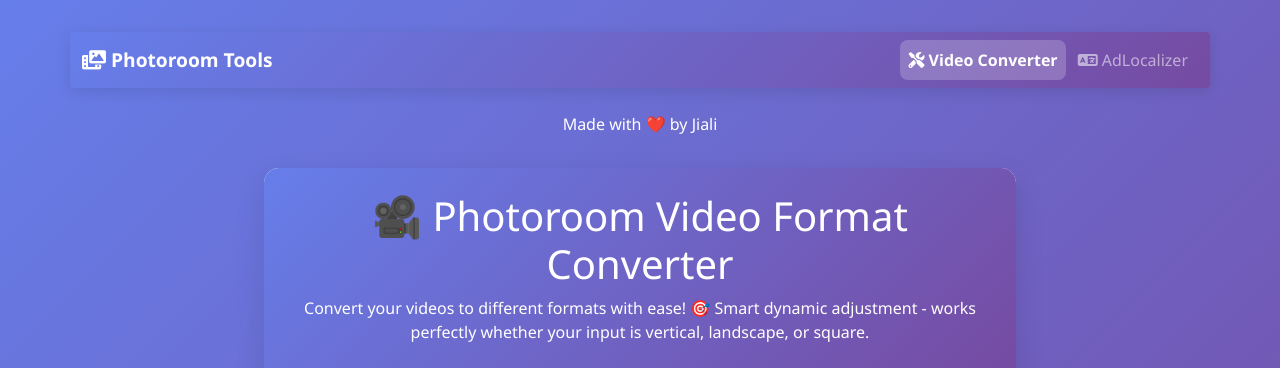
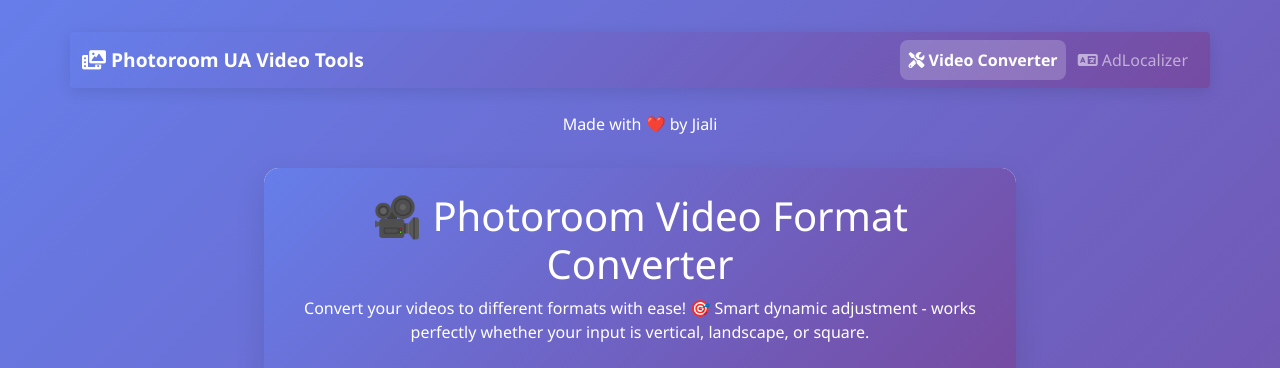
Before and after one commit to JialiLiang/NewVideoFormatConverter, a Flask app: page / in a window 1280 px wide. Shown: the top 368 px of the page. Run offline with Flask 3, Linux system fonts and the light colour scheme; parts of the project's set-up code (start-up, migrations or seed data) failed here and were passed over; some libraries are stand-ins or nearby versions.

Commit message:
Update brand name to 'Photoroom UA Video Tools' and fix navigation bar

```diff
--- a/app.py
+++ b/app.py
@@ -59,8 +59,9 @@ def generate_job_id():
 
 @app.route('/')
 def index():
+    from tools_config import TOOLS_CONFIG
     tools = get_active_tools()
-    return render_template('index.html', tools=tools)
+    return render_template('index.html', tools=tools, tools_config=TOOLS_CONFIG)
 
 @app.route('/health')
 def health_check():
--- a/templates/index.html
+++ b/templates/index.html
@@ -186,7 +186,7 @@
         <nav class="navbar navbar-expand-lg navbar-dark bg-primary rounded mb-4">
             <div class="container-fluid">
                 <a class="navbar-brand" href="#">
-                    <i class="fas fa-photo-video"></i> Photoroom Tools
+                    <i class="fas fa-photo-video"></i> {{ tools_config.brand.name }}
                 </a>
 
                 <div class="navbar-nav ms-auto">
--- a/tools_config.py
+++ b/tools_config.py
@@ -3,7 +3,7 @@
 
 TOOLS_CONFIG = {
     "brand": {
-        "name": "Photoroom Tools",
+        "name": "Photoroom UA Video Tools",
         "icon": "fas fa-photo-video",
         "url": "#"
     },
@@ -18,7 +18,7 @@ TOOLS_CONFIG = {
         {
             "name": "AdLocalizer",
             "icon": "fas fa-language",
-            "url": "https://photoroom-adlocalizer.onrender.com/",
+            "url": "https://photoroomadlocalizer.onrender.com/",
             "active": True,
             "description": "AI-powered video localization and translation"
         },
```
